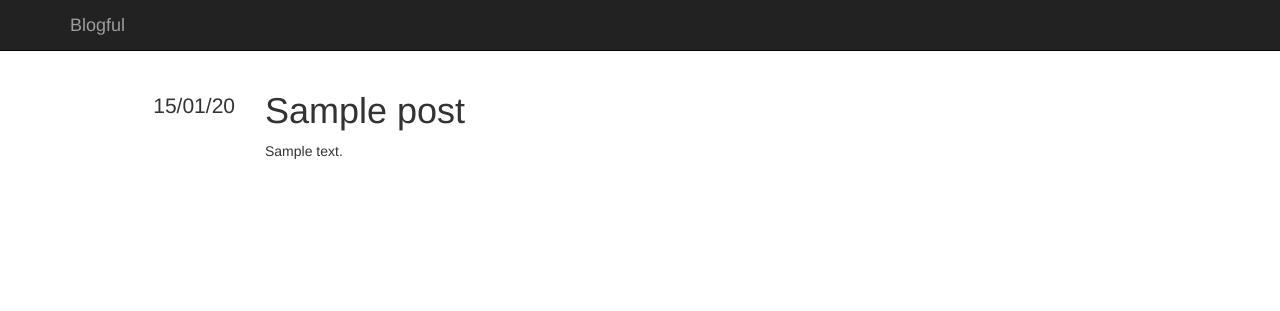
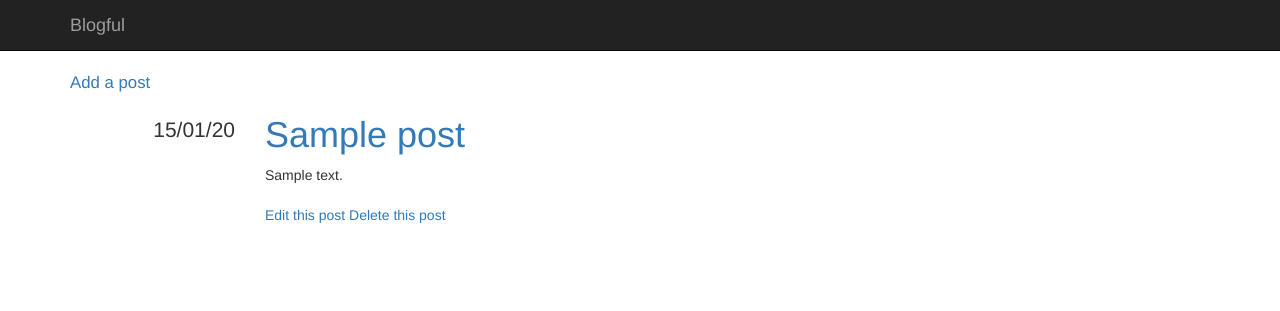
Before and after one commit to andreashuebner/blog, a Flask app: page / in a window 1280 px wide. Shown: the top 311 px of the page. Run offline with Flask 2, Linux system fonts and the light colour scheme; tables that the repository leaves empty hold one stand-in row (Sample ...); some libraries are stand-ins or nearby versions.

Commit message:
Adding functions to add, delete and edit posts.

```diff
--- a/blog/static/css/main.css
+++ b/blog/static/css/main.css
@@ -2,3 +2,8 @@ div.metadata {
     margin-top: 20px;
     font-size: 1.5em;
 }
+
+#add_post {
+    font-size: 1.2em;
+    text-align: center;
+}
--- a/blog/templates/macros.html
+++ b/blog/templates/macros.html
@@ -9,9 +9,13 @@
     </div>
     <div class="col-md-10">
         <h1>
-            {{ post.title }}
+            <a href="{{ url_for('post_detail',id=post.id) }}">{{ post.title }}</a>
+
         </h1>
         {{ post.content | safe }}
+        <br><br>
+         <a href="{{ url_for('get_edit',id=post.id) }}">Edit this post</a>
+         <a href="{{ url_for('get_delete',id=post.id) }}">Delete this post</a>
     </div>
 </div>
 {% endmacro %}
--- a/blog/templates/posts.html
+++ b/blog/templates/posts.html
@@ -1,9 +1,24 @@
 {% import "macros.html" as macros %}
 {% extends "base.html" %}
 {% block content %}
-
+<span id="add_post">
+<a href="{{url_for('add_post_get')}}">Add a post</a>
+</span>
 {% for post in posts %}
 {{ macros.render_post(post) }}
 {% endfor %}
 
+<ul class="pager">
+    {% if has_next %}
+    <li class="previous" >
+    <a href="{{ url_for('posts', page=page + 1) }}">&larr; Older</a>
+    </li>
+    {% endif %}
+    {% if has_prev %}
+    <li class="next">
+    <a href="{{ url_for('posts', page=page - 1) }}">&rarr; Newer</a>
+    </li>
+    {% endif %}
+</ul>
+
 {% endblock %}
--- a/blog/views.py
+++ b/blog/views.py
@@ -3,12 +3,88 @@ from flask import render_template
 from blog import app
 from .database import session
 from .models import Post
+import mistune
+from flask import request, redirect, url_for
 
 @app.route("/")
-def posts():
+@app.route("/page/<int:page>")
+def posts(page=1, paginate_by=10):
+    # Zero-indexed page
+    page_index = page - 1
+
+    count = session.query(Post).count()
+
+    start = page_index * paginate_by
+    end = start + paginate_by
+
+    total_pages = (count - 1) / paginate_by + 1
+    has_next = page_index < total_pages - 1
+    has_prev = page_index > 0
+
     posts = session.query(Post)
     posts = posts.order_by(Post.datetime.desc())
-    posts = posts.all()
+    posts = posts[start:end]
+
     return render_template("posts.html",
-        posts=posts
+        posts=posts,
+        has_next=has_next,
+        has_prev=has_prev,
+        page=page,
+        total_pages=total_pages
     )
+
+@app.route("/post/<int:id>/edit",methods=["POST"])
+def post_edit(id):
+    post = session.query(Post).get(id)
+    post.title=request.form["title"],
+    post.content=mistune.markdown(request.form["content"])
+    session.commit()
+    return redirect(url_for("posts"))
+
+@app.route("/post/<int:id>/delete",methods=["GET"])
+def get_delete(id):
+    post = session.query(Post).get(id)
+    referrer = request.referrer
+    return render_template("post_delete.html",
+                           post = post,
+                           referrer = referrer
+                           )
+@app.route("/post/<int:id>/edit", methods=["GET"])
+def get_edit(id):
+    post = session.query(Post).get(id)
+    referrer = request.referrer #in case user wants to go back instead of editing
+    return render_template("post_edit.html",
+                           post = post,
+                           referrer = referrer
+                           )
+
+@app.route("/post/<int:id>")
+def post_detail(id):
+    post = session.query(Post).get(id)
+    #get where user came from
+    referrer = request.referrer
+    return render_template("post_detail.html",
+                           post=post,
+                           referrer=referrer
+                           )
+@app.route("/post/add", methods=["GET"])
+def add_post_get():
+
+    return render_template("add_post.html")
+
+
+@app.route("/post/<int:id>/delete",methods=["POST"])
+def delete_post(id):
+    post = session.query(Post).get(id)
+    session.delete(post)
+    session.commit()
+    return redirect(url_for("posts"))
+@app.route("/post/add", methods=["POST"])
+def add_post_post():
+    post = Post(
+        title=request.form["title"],
+        content=mistune.markdown(request.form["content"]),
+    )
+    session.add(post)
+    session.commit()
+    return redirect(url_for("posts"))
```
Also changed, not shown: blog/templates/add_post.html (added, +19 -0 lines), blog/templates/post_delete.html (added, +30 -0 lines), blog/templates/post_detail.html (added, +12 -0 lines), blog/templates/post_edit.html (added, +20 -0 lines).
